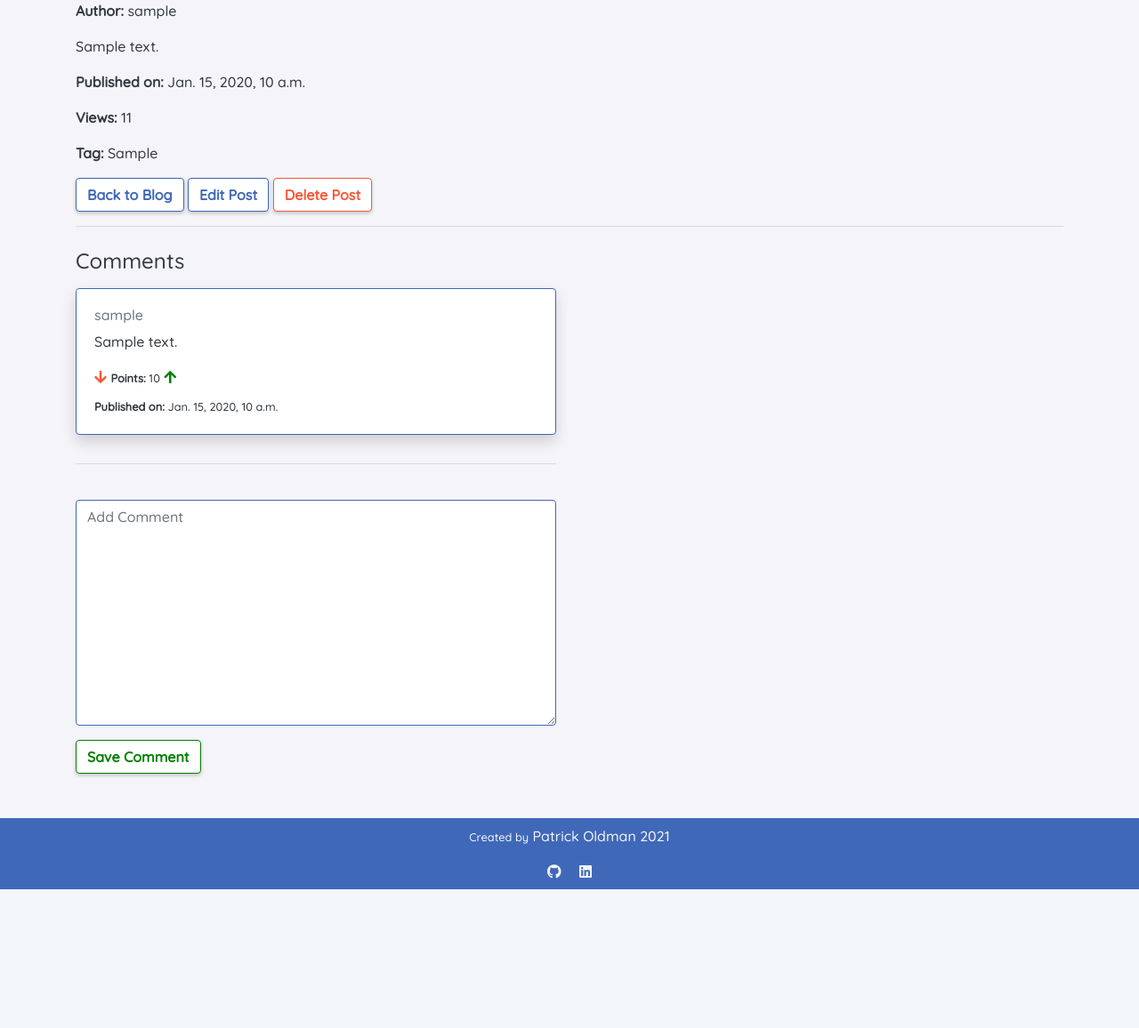
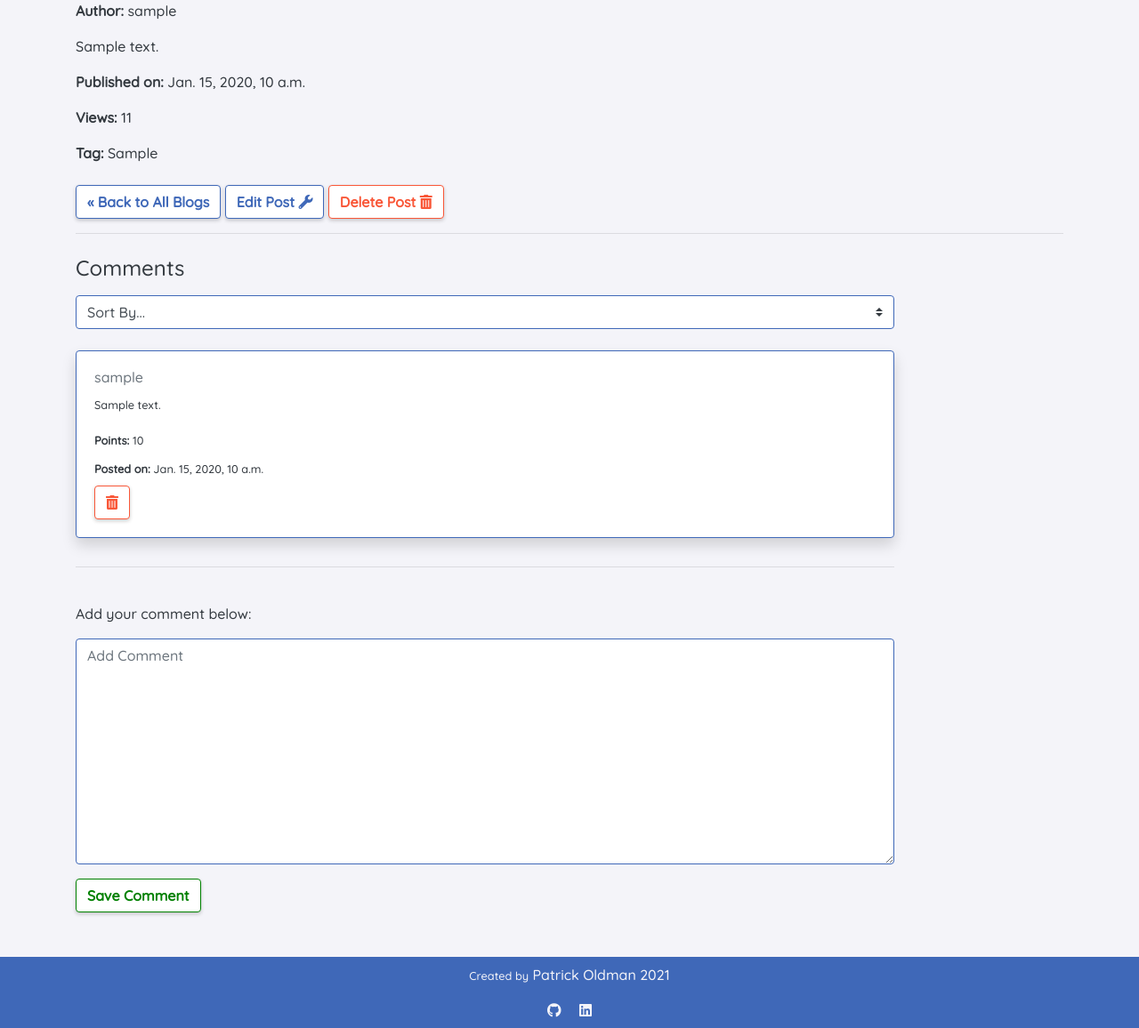
Before and after one commit to Oldman10000/ski-carinthia, a Django app: page /blog/post/1/ in a window 1280 px wide. Shown: the part 170-1326 px from the top of the page at 89% size. Before the commit the page ends 1170 px from the top, so only its background shows below. Run offline with Django 3.2, Linux system fonts and the light colour scheme; a user stored in the database is signed in; tables that the repository leaves empty hold one stand-in row (values such as "Sample post"); some libraries are stand-ins or nearby versions.

Commit message:
ADd sort and delete functions to blog post comments

```diff
--- a/blog/static/blog/css/blog.css
+++ b/blog/static/blog/css/blog.css
@@ -1,11 +1,19 @@
-.fa-arrow-up {
+.green {
     color: #008100;
 }
 
-.fa-arrow-down {
+.red {
     color: #F95738;
 }
 
-.points-button:hover {
-    text-shadow: 0 1px 2px #000;
+.grey {
+    color: grey;
 }
+
+.point-down {
+    transform: rotate(180deg);
+}
+
+.points-button {
+    transition: 0.2s;
+}
--- a/blog/static/blog/js/blog.js
+++ b/blog/static/blog/js/blog.js
@@ -1,3 +1,4 @@
+// sort selector function
 $('#sort-selector').change(function () {
     var selector = $(this);
     var currentUrl = new URL(window.location);
@@ -18,3 +19,26 @@ $('#sort-selector').change(function () {
         window.location.replace(currentUrl);
     }
 });
+
+// hover effects for point up/down buttons
+$(".point-up").hover(
+    function () {
+        $(this).removeClass("grey");
+        $(this).addClass("green");
+    },
+    function () {
+        $(this).removeClass("green");
+        $(this).addClass("grey");
+    }
+);
+
+$(".point-down").hover(
+    function () {
+        $(this).removeClass("grey");
+        $(this).addClass("red");
+    },
+    function () {
+        $(this).removeClass("red");
+        $(this).addClass("grey");
+    }
+);
--- a/blog/templates/blog/blogs.html
+++ b/blog/templates/blog/blogs.html
@@ -107,12 +107,12 @@
                     <p class="mb-1"><small><strong>Published on:</strong> {{ post.published_date }}</small></p>
                     <p class="mb-1"><small><strong>Views:</strong> {{ post.views }}</small></p>
                     <p class="mb-2"><small><strong>Tag:</strong> {{ post.tag }}</small></p>
-                    <a href="{% url 'post_detail' post.id %}" class="btn btn-green">Read More</a>
+                    <a href="{% url 'post_detail' post.id %}" class="btn btn-green mt-2">Read More</a>
                     {% if request.user.is_authenticated %}
                     {% if request.user|lower == post.user_profile|lower or request.user.is_superuser %}
-                    <a href="{% url 'edit_post' post.id %}" class="btn btn-blue">Edit Post <i
+                    <a href="{% url 'edit_post' post.id %}" class="btn btn-blue mt-2">Edit Post <i
                             class="fas fa-wrench"></i></a>
-                    <a href="{% url 'delete_post' post.id %}" class="btn btn-red">Delete Post <i
+                    <a href="{% url 'delete_post' post.id %}" class="btn btn-red mt-2">Delete Post <i
                             class="fas fa-trash-alt"></i></a>
                     {% endif %}
                     {% endif %}
--- a/blog/templates/blog/post-detail.html
+++ b/blog/templates/blog/post-detail.html
@@ -25,11 +25,13 @@
                     <p><strong>Published on:</strong> {{ post.published_date }}</p>
                     <p><strong>Views:</strong> {{ post.views }}</p>
                     <p><strong>Tag:</strong> {{ post.tag }}</p>
-                    <a href="{% url 'blogs' %}" class="btn btn-blue">Back to Blog</a>
+                    <a href="{% url 'blogs' %}" class="btn btn-blue mt-2">&laquo; Back to All Blogs</a>
                     {% if request.user.is_authenticated %}
                     {% if request.user|lower == post.user_profile|lower or request.user.is_superuser %}
-                    <a href="{% url 'edit_post' post.id %}" class="btn btn-blue">Edit Post</a>
-                    <a href="{% url 'delete_post' post.id %}" class="btn btn-red">Delete Post</a>
+                    <a href="{% url 'edit_post' post.id %}" class="btn btn-blue mt-2">Edit Post <i
+                        class="fas fa-wrench"></i></a>
+                    <a href="{% url 'delete_post' post.id %}" class="btn btn-red mt-2">Delete Post <i
+                        class="fas fa-trash-alt"></i></a>
                     {% endif %}
                     {% endif %}
                 </div>
@@ -41,28 +43,57 @@
                 <h4>Comments</h4>
             </div>
         </div>
+        {% if comments %}
         <div class="row mt-2">
-            <div class="col-12 col-md-6">
+            <div class="col-12 col-xl-10 mb-4">
+                <div class="sort-select-wrapper">
+                    <select name="" class="custom-select" id="sort-selector">
+                        <option value="reset" {% if current_sorting == 'None_None' %}selected{% endif %}>Sort By...
+                        </option>
+                        <option value="points_desc" {% if current_sorting == 'points_desc' %}selected{% endif %}>Top Rated
+                        </option>
+                        <option value="points_asc" {% if current_sorting == 'points_asc' %}selected{% endif %}>Lowest Rated
+                        </option>
+                        <option value="date_asc" {% if current_sorting == 'date_asc' %}selected{% endif %}>Oldest
+                        </option>
+                        <option value="date_desc" {% if current_sorting == 'date_desc' %}selected{% endif %}>Newest
+                        </option>
+                        <option value="profile_asc" {% if current_sorting == 'profile_asc' %}selected{% endif %}>Author A-Z
+                        </option>
+                    </select>
+                </div>
+            </div>
+            <div class="col-12 col-xl-10">
                 <div class="row">
                     {% for comment in comments %}
                     <div class="col-12 mb-3">
                         <div class="card shadow border-blue">
                             <div class="card-body">
                                 <h6 class="card-subitle text-muted mb-2">{{ comment.author }}</h6>
-                                <p>{{ comment.content }}</p>
+                                <p><small>{{ comment.content }}</small></p>
                                 <p class="mb-2">
                                     {% if request.user.is_authenticated %}
+                                    {% if request.user|lower != comment.author|lower %}
                                     <a href="{% url 'delete_point' post.id comment.id %}"><i
-                                            class="fas fa-arrow-down points-button"></i></a>
+                                            class="fas fa-mountain point-down grey points-button"></i></a>
+                                    {% endif %}
                                     {% endif %}
                                     <small><strong>Points:</strong> {{ comment.points }}</small>
                                     {% if request.user.is_authenticated %}
+                                    {% if request.user|lower != comment.author|lower %}
                                     <a href="{% url 'add_point' post.id comment.id %}"><i
-                                            class="fas fa-arrow-up points-button"></i></a>
+                                            class="fas fa-mountain point-up grey points-button"></i></a>
+                                    {% endif %}
                                     {% endif %}
                                 </p>
-                                <p class="mb-0"><small><strong>Published on:</strong>
+                                <p class="mb-0"><small><strong>Posted on:</strong>
                                         {{ comment.published_date }}</small></p>
+                                {% if request.user.is_authenticated %}
+                                {% if request.user|lower == post.user_profile|lower or request.user.is_superuser %}
+                                <a href="{% url 'delete_comment' post.id comment.id %}" class="btn btn-red mt-2"><i
+                                        class="fas fa-trash-alt"></i></a>
+                                {% endif %}
+                                {% endif %}
                             </div>
                         </div>
                     </div>
@@ -71,10 +102,14 @@
                 <hr>
             </div>
         </div>
+        {% else %}
+        <p class="mt-4">No comments yet</p>
+        {% endif %}
 
         <div class="row mt-4">
-            <div class="col-12 col-md-6">
+            <div class="col-12 col-xl-10">
                 {% if request.user.is_authenticated %}
+                <p>Add your comment below:</p>
                 <form method="POST" enctype="multipart/form-data">
                     {% csrf_token %}
                     {{ form | crispy }}
@@ -89,3 +124,8 @@
 </main>
 
 {% endblock %}
+
+{% block postloadjs %}
+{{ block.super }}
+<script src="{% static 'blog/js/blog.js' %}"></script>
+{% endblock %}
--- a/blog/urls.py
+++ b/blog/urls.py
@@ -9,4 +9,5 @@ urlpatterns = [
     path('post/<pk>/delete/', views.delete_post, name='delete_post'),
     path('post/<postpk>/<pk>/addpoint/', views.add_point, name='add_point'),
     path('post/<postpk>/<pk>/deletepoint/', views.delete_point, name='delete_point'),
+    path('post/<postpk>/<pk>/delete/', views.delete_comment, name='delete_comment'),
 ]
--- a/blog/views.py
+++ b/blog/views.py
@@ -75,6 +75,21 @@ def post_detail(request, pk):
     post.save()
 
     comments = PostComment.objects.filter(post=post)
+    sort = None
+    direction = None
+
+    if 'sort' in request.GET:
+        sortkey = request.GET['sort']
+        sort = sortkey
+        if sortkey == 'date':
+            sortkey = 'published_date'
+        if sortkey == 'profile':
+            sortkey = 'author'
+        if 'direction' in request.GET:
+            direction = request.GET['direction']
+            if direction == 'desc':
+                sortkey = f'-{sortkey}'
+        comments = comments.order_by(sortkey)
 
     if request.method == "POST":
         form = PostCommentForm(request.POST, request.FILES)
@@ -87,10 +102,13 @@ def post_detail(request, pk):
     else:
         form = PostCommentForm()
 
+    current_sorting = f'{sort}_{direction}'
+
     context = {
         'post': post,
         'comments': comments,
         'form': form,
+        'current_sorting': current_sorting,
     }
 
     return render(request, "blog/post-detail.html", context)
@@ -131,6 +149,23 @@ def delete_point(request, pk, postpk):
     else:
         messages.error(
                     request, "You need to be logged in to remove a point!")
+
+    return redirect(post_detail, post.pk)
+
+
+def delete_comment(request, pk, postpk):
+    """
+    create a view that allows user to delete their comment
+    """
+
+    post = get_object_or_404(Post, pk=postpk)
+
+    comment = get_object_or_404(PostComment, pk=pk)
+
+    comment.delete()
+
+    messages.success(
+                    request, "Comment deleted!")
 
     return redirect(post_detail, post.pk)
 
```
